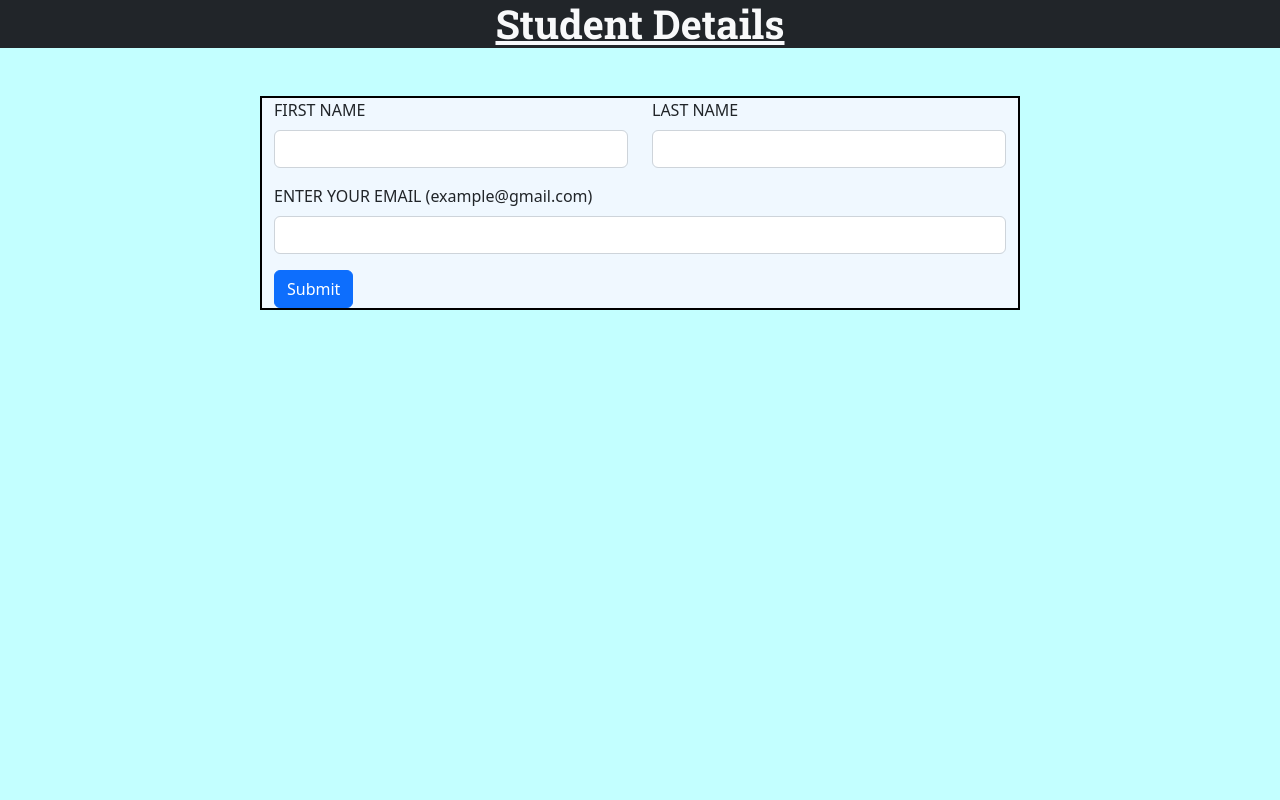
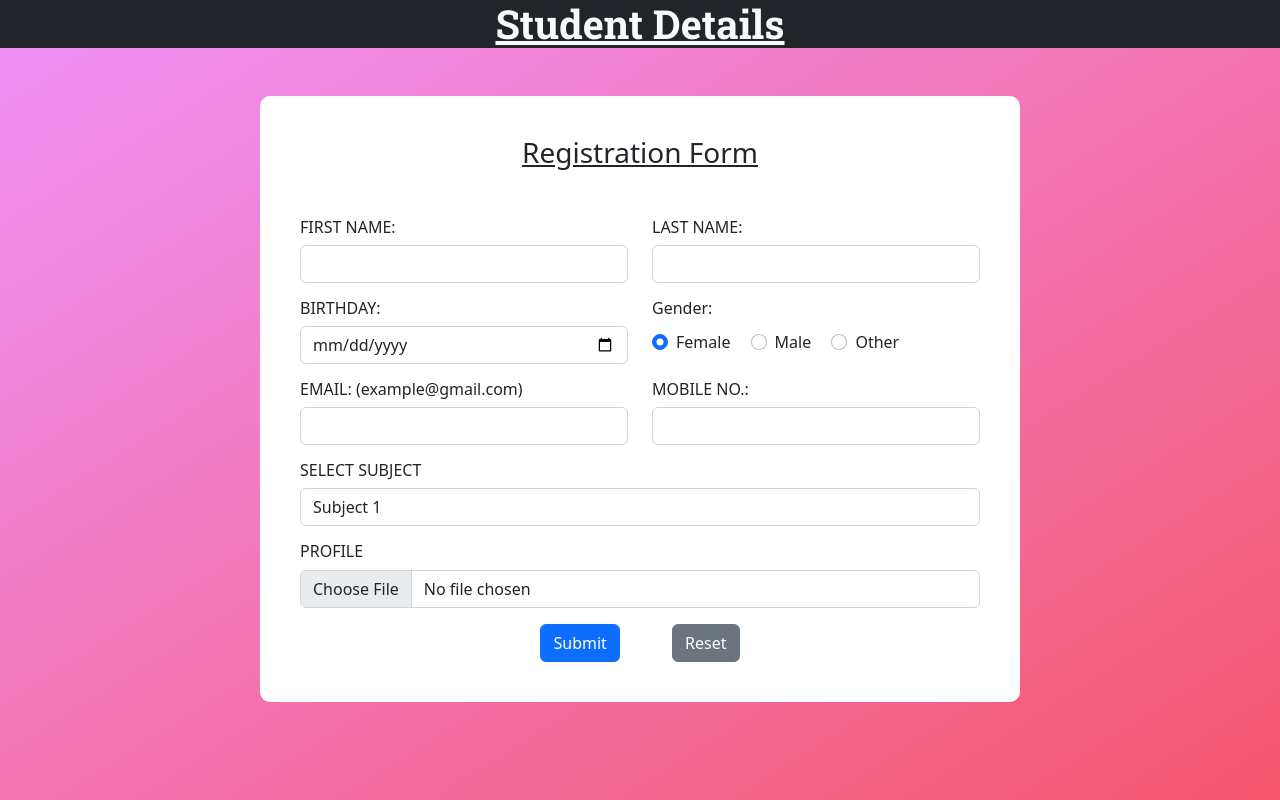
Before and after one commit to Satya-901/CRUD-Operation-in-PHP, a PHP site: page / in a window 1280 px wide. Run offline with PHP 8.4, Linux system fonts and the light colour scheme.

Commit message:
Final form frantend

```diff
--- a/index.php
+++ b/index.php
@@ -21,24 +21,77 @@
         <div class="row">
             <div class="col-2"></div>
             <div class="col-8  box">
+                <h3 class="mb-5 text-center"> <u>Registration Form </u></h3>
+
                 <form>
                     <div class="mb-3">
                         <div class="row">
                             <div class="col-6">
-                                <label for="fname" class="form-label">FIRST NAME</label>
+                                <h6 for="fname" class="form-label">FIRST NAME:</h6>
                                 <input type="text" class="form-control" id="fname" name="fname">
                             </div>
                             <div class="col-6">
-                                <label for="lname" class="form-label">LAST NAME</label>
+                                <h6 for="lname" class="form-label">LAST NAME:</h6>
                                 <input type="text" name="lname" id="lname" class="form-control">
                             </div>
                         </div>
                     </div>
                     <div class="mb-3">
-                        <label for="email"  class="form-label">ENTER YOUR EMAIL <span class="disabled">(example@gmail.com)</span> </label>
-                        <input type="email" name="email" id="email" class="form-control">
+                        <div class="row">
+                            <div class="col-6">
+                                <h6 for="bithday" class="form-label">BIRTHDAY:</h6>
+                                <input type="date" class="form-control" id="bithday" name="bithday">
+                            </div>
+                            <div class="col-6">
+                                <h6 class="mb-2 pb-1">Gender: </h6>
+                                <div class="form-check form-check-inline">
+                                    <input class="form-check-input" type="radio" name="inlineRadioOptions"
+                                        id="femaleGender" value="option1" checked />
+                                    <label class="form-check-label" for="femaleGender">Female</label>
+                                </div>
+                                <div class="form-check form-check-inline">
+                                    <input class="form-check-input" type="radio" name="inlineRadioOptions"
+                                        id="maleGender" value="option2" />
+                                    <label class="form-check-label" for="maleGender">Male</label>
+                                </div>
+                                <div class="form-check form-check-inline">
+                                    <input class="form-check-input" type="radio" name="inlineRadioOptions"
+                                        id="otherGender" value="option3" />
+                                    <label class="form-check-label" for="otherGender">Other</label>
+                                </div>
+                            </div>
+                        </div>
                     </div>
-                    <button type="submit" class="btn btn-primary">Submit</button>
+                    <div class="mb-3">
+                        <div class="row">
+                            <div class="col-6">
+                                <h6 for="email" class="form-label">EMAIL: <span
+                                        class="disabled">(example@gmail.com)</span> </h6>
+                                <input type="email" name="email" id="email" class="form-control">
+                            </div>
+                            <div class="col-6">
+                                <h6 for="mobile" class="form-label">MOBILE NO.:</h6>
+                                <input type="number" name="mobile" id="mobile" class="form-control">
+                            </div>
+                        </div>
+                    </div>
+                    <div class="mb-3">
+                        <h6 for="subject" class="form-label"> SELECT SUBJECT</h6>
+                        <select class="form-control">
+                            <option value="1" disabled>Choose option</option>
+                            <option value="2">Subject 1</option>
+                            <option value="3">Subject 2</option>
+                            <option value="4">Subject 3</option>
+                        </select>
+                    </div>
+                    <div class="mb-3">
+                        <h6 for="profile" class="form=label">PROFILE</h6>
+                        <input type="file" name="profile" id="profile" class="form-control">
+                    </div>
+                    <div class="text-center">
+                    <button type="submit" class="btn btn-primary me-5">Submit</button>
+                    <button type="submit" class="btn btn-secondary">Reset</button>
+                    </div>
                 </form>
             </div>
             <div class="col-2"></div>
--- a/style.css
+++ b/style.css
@@ -1,16 +1,24 @@
-*{
+* {
     /* font-family: 'Nerko One', cursive; */
     margin: 0;
     padding: 0;
 }
-body{
-    background-color: rgba(0, 255, 255, 0.234);
+
+body {
+    /* background-color: #dd3077; */
+    background: #f093fb;
+    background: -webkit-linear-gradient(to bottom right, rgba(240, 147, 251, 1), rgba(245, 87, 108, 1));
+    background: linear-gradient(to bottom right, rgba(240, 147, 251, 1), rgba(245, 87, 108, 1))
 }
-h1{
+
+h1 {
     font-family: 'Roboto Slab', serif;
     text-decoration: underline;
 }
-.box{
-    background-color: aliceblue;
-    border: 2px solid black;
+
+.box {
+    background-color: #fff;
+    /* border: 2px solid black; */
+    border-radius: 10px;
+    padding: 40px;
 }
```
